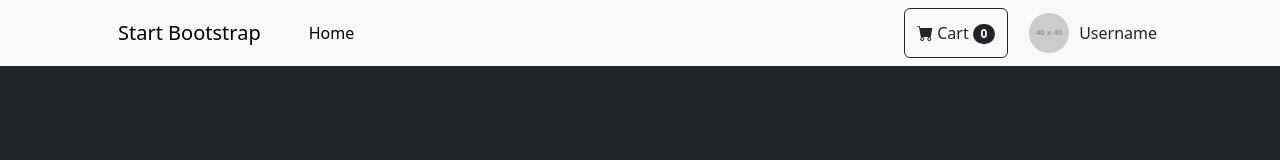
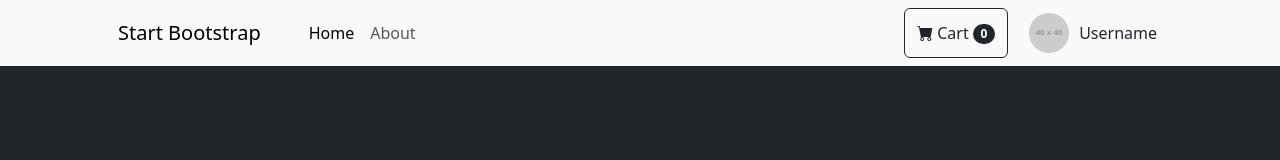
Before and after one commit to ss35789/ShopEase-FR, a React (Create React App) app: page / in a window 1280 px wide. Shown: the top 160 px of the page. Built offline with nearby package versions, Linux system fonts and the light colour scheme.

Commit message:
About 버튼 생성

```diff
--- a/src/App.js
+++ b/src/App.js
@@ -4,6 +4,7 @@ import 'bootstrap-icons/font/bootstrap-icons.css';
 import './App.css'; // App.css 파일 import
 import { BrowserRouter as Router, Route, Routes, Link } from 'react-router-dom';
 import Home from './pages/Home';
+import About from './pages/About';
 import ProductDetail from './pages/ProductDetail';
 import UserProfile from './pages/UserProfile';
 
@@ -21,6 +22,9 @@ function App() {
                             <ul className="navbar-nav me-auto mb-2 mb-lg-0 ms-lg-4">
                                 <li className="nav-item">
                                     <Link className="nav-link active" aria-current="page" to="/">Home</Link>
+                                </li>
+                                <li className="nav-item">
+                                    <Link className="nav-link" to="/about">About</Link>
                                 </li>
                             </ul>
                             <form className="d-flex">
@@ -45,6 +49,7 @@ function App() {
 
                 <Routes>
                     <Route path="/" element={<Home />} />
+                    <Route path="/about" element={<About />} />
                     <Route path="/product/:id" element={<ProductDetail />} />
                     <Route path="/user" element={<UserProfile />} />
                 </Routes>
```
